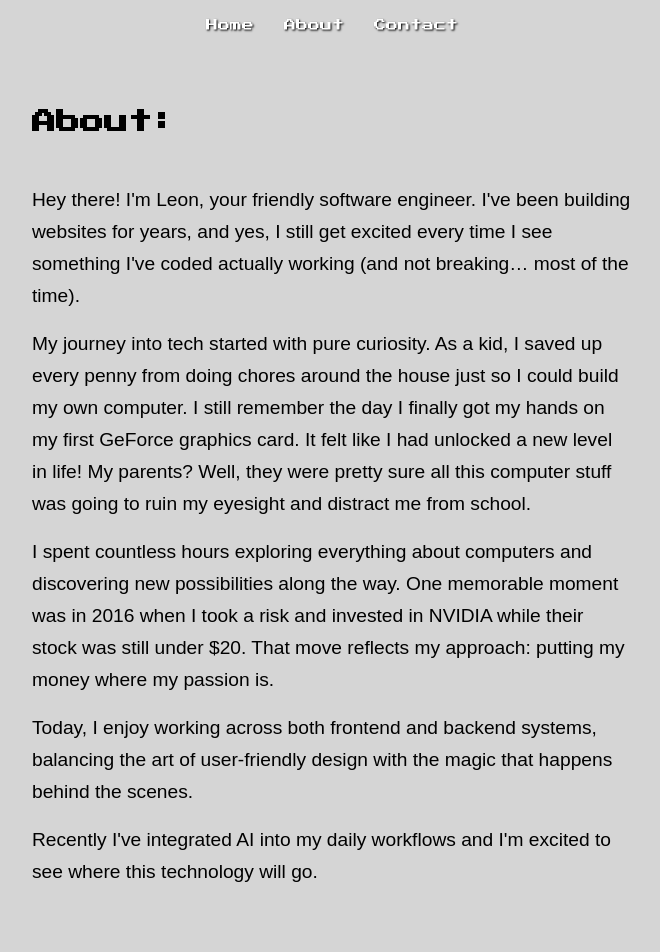
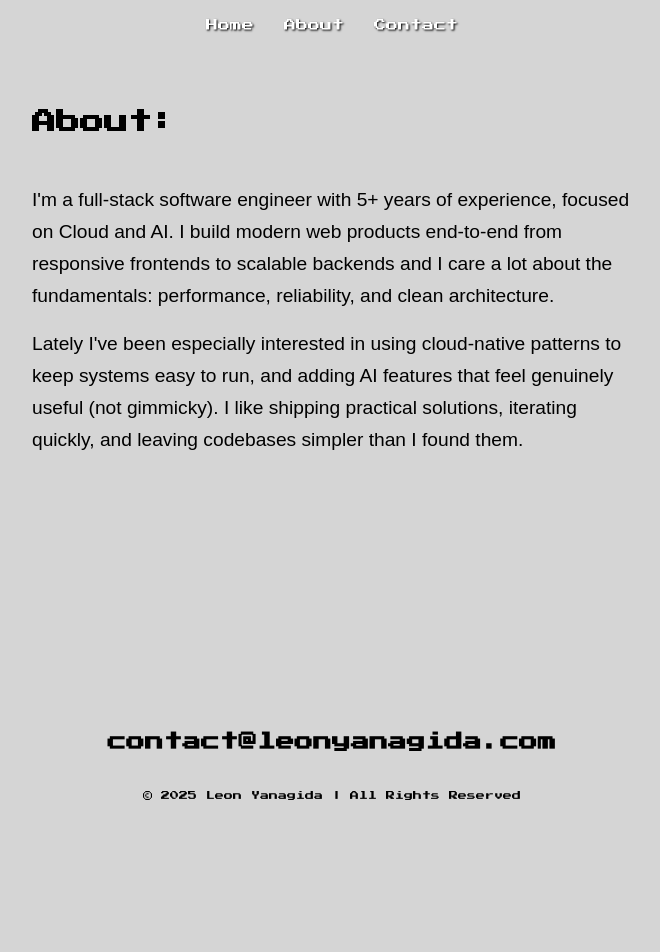
Before and after one commit to leonyanagida/leonyanagida.com, a Next.js app: page /about in a window 1280 px wide. Shown: the top 952 px of the page, without its empty margins (308-968 px from the left). After the commit the page ends 810 px from the top, so only its background shows below. Built offline with nearby package versions, Linux system fonts and the light colour scheme; a web font is replaced by a local one.

Commit message:
Refactor About section content for clarity and update styles for improved layout

```diff
--- a/src/app/_components/page/lore-section/content.ts
+++ b/src/app/_components/page/lore-section/content.ts
@@ -3,7 +3,7 @@ export const texts = {
     lore: "About:"
   },
   descriptions: {
-    main: `Hey there! I'm Leon, your friendly software engineer. I've been building websites for years, and yes, I still get excited every time I see something I've coded actually working (and not breaking… most of the time)...`,
+    main: `Full-stack software engineer with 5+ years of experience building modern web products, specializing in Cloud and AI...`,
     continueReading: "Continue Reading"
   },
   alts: {
--- a/src/app/about/content.ts
+++ b/src/app/about/content.ts
@@ -3,10 +3,10 @@ export const texts = {
     about: "About:",
   },
   lore: {
-    intro: `Hey there! I'm Leon, your friendly software engineer. I've been building websites for years, and yes, I still get excited every time I see something I've coded actually working (and not breaking… most of the time).`,
-    story: `My journey into tech started with pure curiosity. As a kid, I saved up every penny from doing chores around the house just so I could build my own computer. I still remember the day I finally got my hands on my first GeForce graphics card. It felt like I had unlocked a new level in life! My parents? Well, they were pretty sure all this computer stuff was going to ruin my eyesight and distract me from school.`,
-    experience: `I spent countless hours exploring everything about computers and discovering new possibilities along the way. One memorable moment was in 2016 when I took a risk and invested in NVIDIA while their stock was still under $20. That move reflects my approach: putting my money where my passion is.`,
-    currentStatus: `Today, I enjoy working across both frontend and backend systems, balancing the art of user-friendly design with the magic that happens behind the scenes.`,
-    conclusion: `Recently I've integrated AI into my daily workflows and I'm excited to see where this technology will go.`,
+    intro: `I'm a full-stack software engineer with 5+ years of experience, focused on Cloud and AI. I build modern web products end-to-end from responsive frontends to scalable backends and I care a lot about the fundamentals: performance, reliability, and clean architecture.`,
+    story: `Lately I've been especially interested in using cloud-native patterns to keep systems easy to run, and adding AI features that feel genuinely useful (not gimmicky). I like shipping practical solutions, iterating quickly, and leaving codebases simpler than I found them.`,
+    experience: ``,
+    currentStatus: ``,
+    conclusion: ``,
   },
 };
--- a/src/app/about/page.module.css
+++ b/src/app/about/page.module.css
@@ -1,5 +1,5 @@
 .container {
-  min-height: 100vh;
+  min-height: 50vh;
   padding: 30px 20px;
 }
 
```
